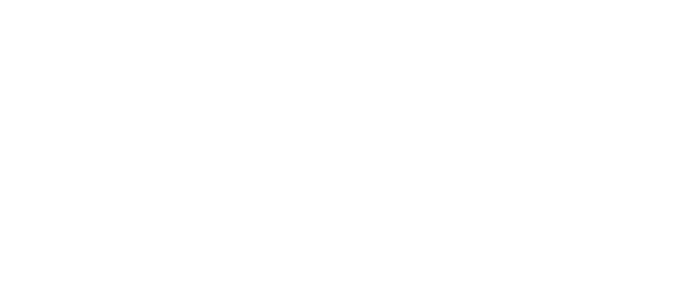
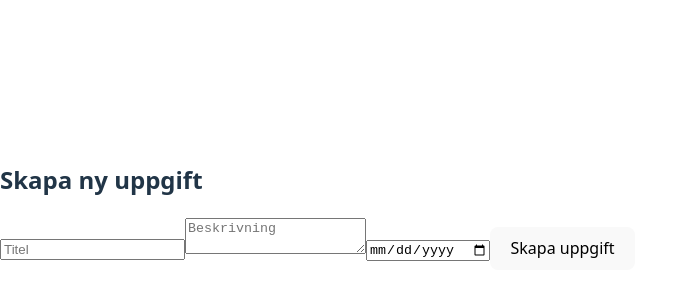
Before and after one commit to Schvea/Projektuppgift-avanceradjs, a React app in the folder projekt/frontend/: page /tasks/create in a window 1280 px wide. Before the commit this address had no page. Shown: the part 194-494 px from the top of the page, without its empty margins (0-678 px from the left). Built offline with nearby package versions, Linux system fonts and the light colour scheme; the HTML template or start-up script is replaced by a standard one.

Commit message:
jwt måsye med

```diff
--- /dev/null
+++ b/projekt/frontend/src/pages/CreateTaskPage.jsx
@@ -0,0 +1,68 @@
+import React, { useState } from 'react';
+
+function CreateTaskPage() {
+  const [title, setTitle] = useState('');
+  const [description, setDescription] = useState('');
+  const [date, setDate] = useState('');
+  const [message, setMessage] = useState('');
+
+  const handleSubmit = async (e) => {
+    e.preventDefault();
+
+    try {
+const token = localStorage.getItem('token');
+
+const res = await fetch('http://localhost:5000/api/tasks', {
+  method: 'POST',
+  headers: {
+    'Content-Type': 'application/json',
+    'Authorization': `Bearer ${token}`,
+  },
+  body: JSON.stringify({ title, description, date }),
+});
+
+      const data = await res.json();
+
+      if (res.ok) {
+        setMessage('Uppgift skapad!');
+        setTitle('');
+        setDescription('');
+        setDate('');
+      } else {
+        setMessage(data.error || 'Fel vid skapande av uppgift.');
+      }
+    } catch (err) {
+      console.error('Fel:', err);
+      setMessage('Serverfel.');
+    }
+  };
+
+  return (
+    <div>
+      <h2>Skapa ny uppgift</h2>
+      <form onSubmit={handleSubmit}>
+        <input
+          type="text"
+          placeholder="Titel"
+          value={title}
+          onChange={(e) => setTitle(e.target.value)}
+          required
+        />
+        <textarea
+          placeholder="Beskrivning"
+          value={description}
+          onChange={(e) => setDescription(e.target.value)}
+        />
+        <input
+          type="date"
+          value={date}
+          onChange={(e) => setDate(e.target.value)}
+        />
+        <button type="submit">Skapa uppgift</button>
+      </form>
+      {message && <p>{message}</p>}
+    </div>
+  );
+}
+
+export default CreateTaskPage;
--- a/projekt/frontend/src/pages/LoginPage.jsx
+++ b/projekt/frontend/src/pages/LoginPage.jsx
@@ -21,6 +21,7 @@
       const data = await res.json();
 
       if (res.ok) {
+        localStorage.setItem('token', data.token);
         navigate('/panel');
       } else {
         setMessage(data.error || 'Fel vid inlog');
--- a/projekt/frontend/src/routes/UserRoute.jsx
+++ b/projekt/frontend/src/routes/UserRoute.jsx
@@ -2,12 +2,14 @@
 import PanelPage from '../pages/PanelPage';
 import TaskList from '../pages/TaskList';
 import UserManagement from '../pages/UserManagement';
+import CreateTaskPage from '../pages/CreateTaskPage';
 
 export const userRoutes = (
   <>
     <Route path="/panel" element={<PanelPage />} />
     <Route path="/tasks" element={<TaskList />} />
     <Route path="/users" element={<UserManagement />} />
+    <Route path="/tasks/create" element={<CreateTaskPage />} />
   </>
 );
 
```
